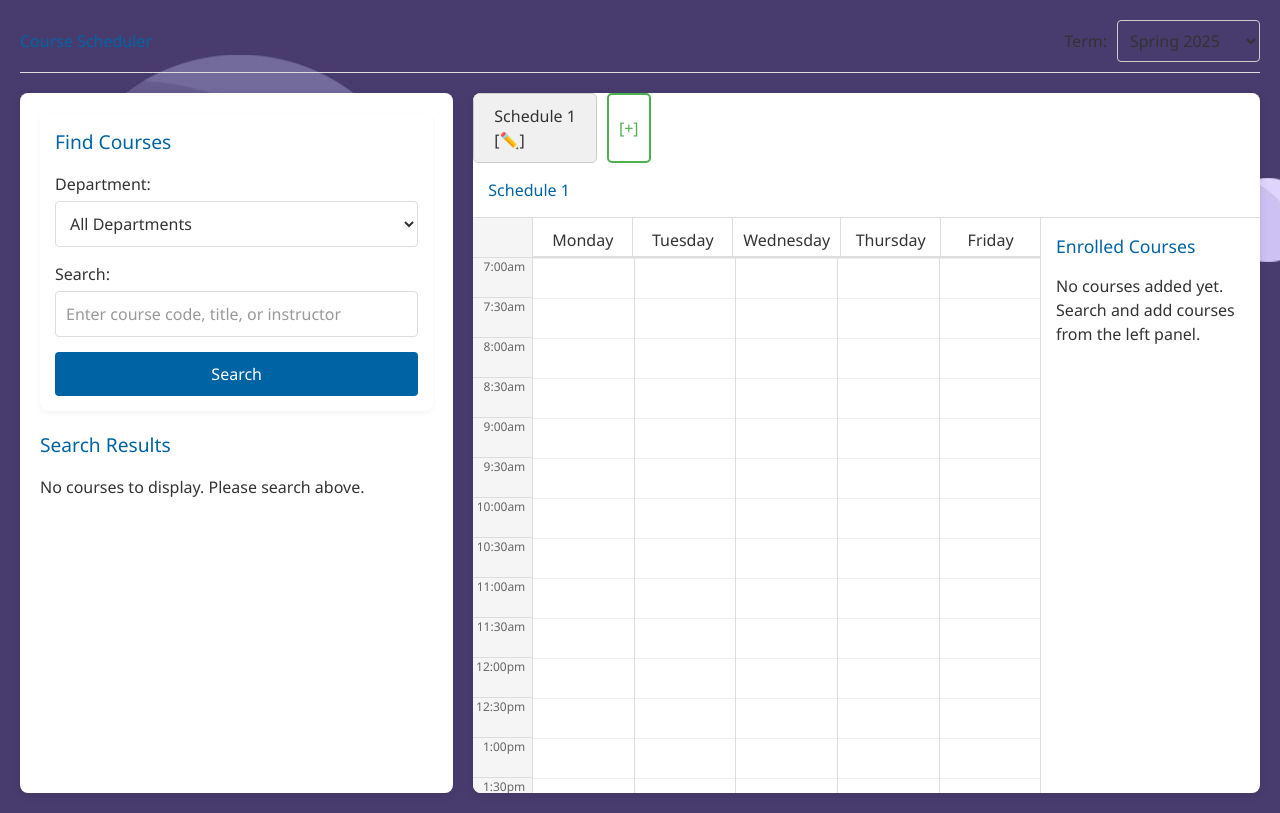
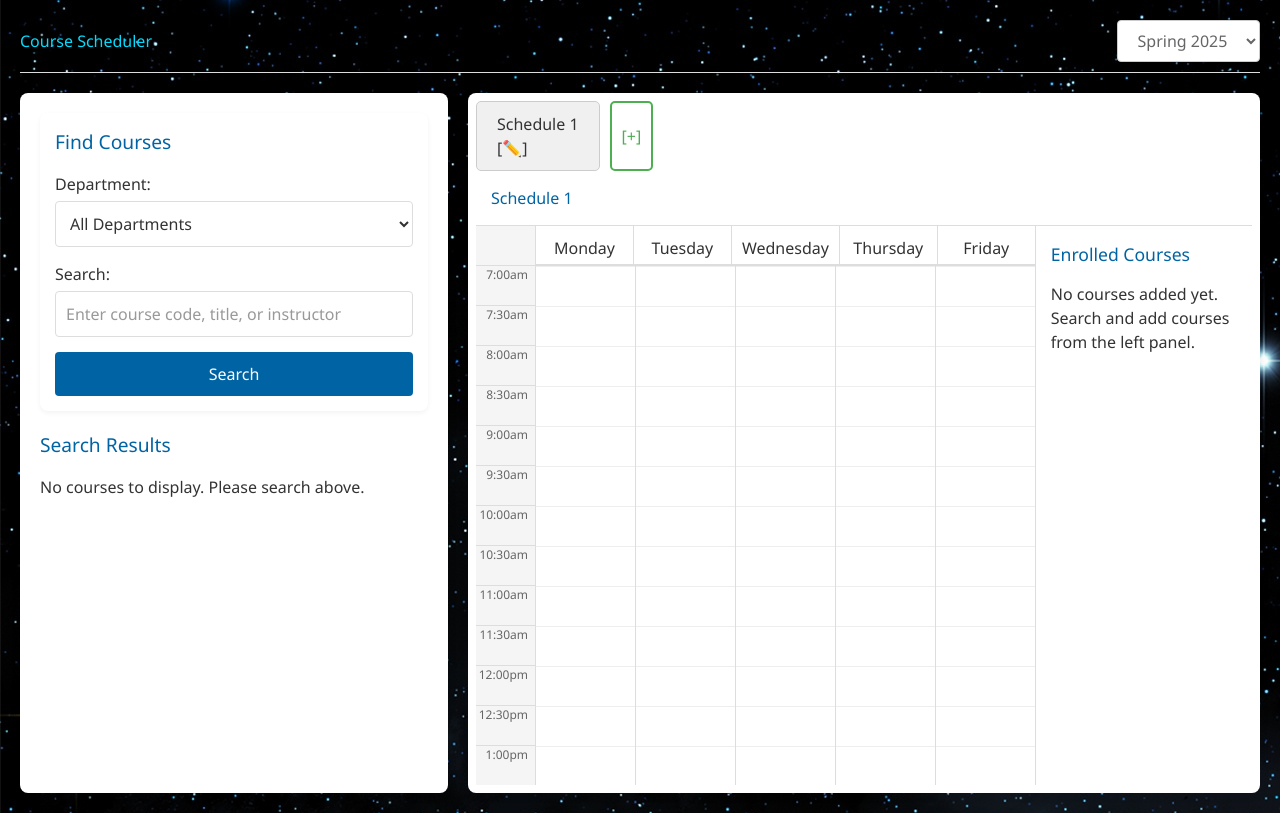
Before and after one commit to nntran15/fullyhacks2025, a Next.js app: page /test2 in a window 1280 px wide. Built offline with nearby package versions, Linux system fonts and the light colour scheme.

Commit message:
Space background

```diff
--- a/app/test2/App.css
+++ b/app/test2/App.css
@@ -10,7 +10,7 @@ body {
   line-height: 1.5;
   color: #333;
   background-color: #f5f5f5;
-  background-image: url('../../images/269191.jpg')
+  background-image: url('../../images/stars-galaxy-3840x2160-10307.jpg')
 }
 
 .app {
@@ -29,12 +29,13 @@ body {
 }
 
 .app-header h1 {
-  color: #0064a4;
+  color: #00ddff;
 }
 
 .term-selector {
   display: flex;
   align-items: center;
+  color: #666;
   gap: 10px;
 }
 
@@ -42,6 +43,8 @@ body {
   padding: 8px;
   border-radius: 4px;
   border: 1px solid #ccc;
+  background-color: #fff;
+  text-align: center;
   font-size: 16px;
 }
 
@@ -69,6 +72,7 @@ body {
   flex-direction: column;
   background-color: #fff;
   border-radius: 8px;
+  padding: 8px;
   box-shadow: 0 2px 10px rgba(0, 0, 0, 0.1);
   overflow: hidden;
 }
--- a/app/test2/page.jsx
+++ b/app/test2/page.jsx
@@ -229,7 +229,7 @@ function App() {
       <header className="app-header">
         <h1>Course Scheduler</h1>
         <div className="term-selector">
-          <label>Term: </label>
+
           <select
             value={activeTerm}
             onChange={(e) => setActiveTerm(e.target.value)}
@@ -240,6 +240,7 @@ function App() {
           </select>
         </div>
       </header>
+
 
       <div className="main-content">
         <div className="left-panel">
```
Also changed, not shown: images/stars-galaxy-3840x2160-10307.jpg (added).
